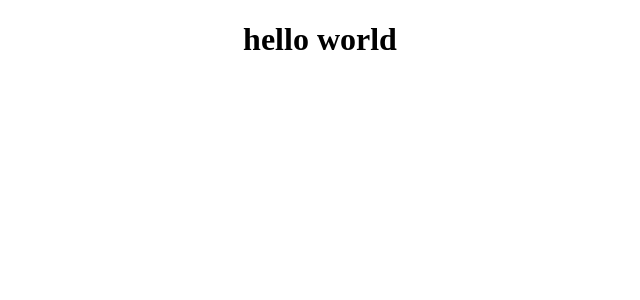
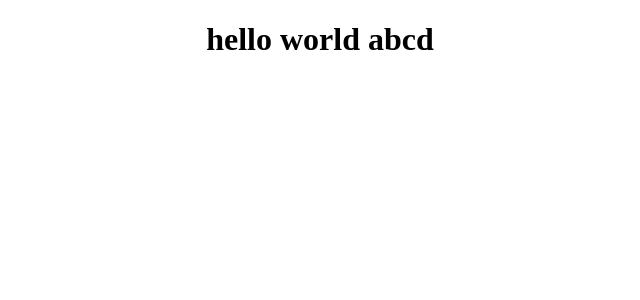
Before and after one commit to hssomel/github-demo, a React (Create React App) app: page / in a window 1280 px wide. Shown: the top 300 px of the page, without its empty margins (320-960 px from the left). Built offline with nearby package versions, Linux system fonts and the light colour scheme.

Commit message:
modified text

```diff
--- a/src/App.js
+++ b/src/App.js
@@ -3,7 +3,7 @@ import './App.css';
 function App() {
   return (
     <div className='App'>
-      <h1>hello world</h1>
+      <h1>hello world abcd</h1>
     </div>
   );
 }
```
